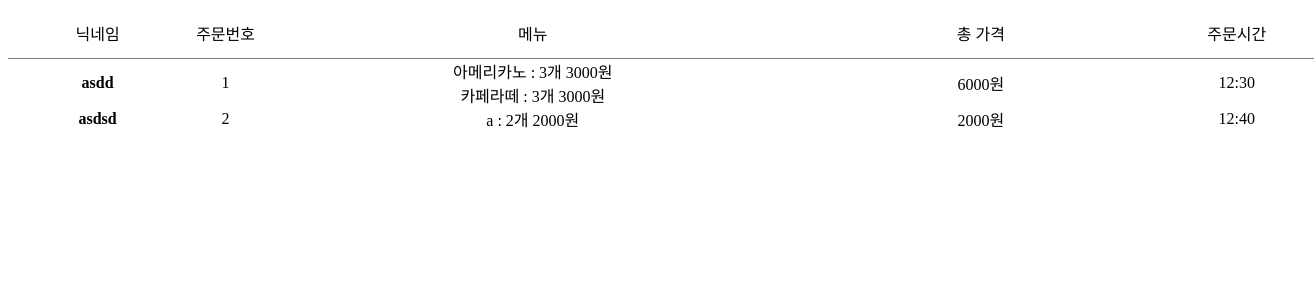
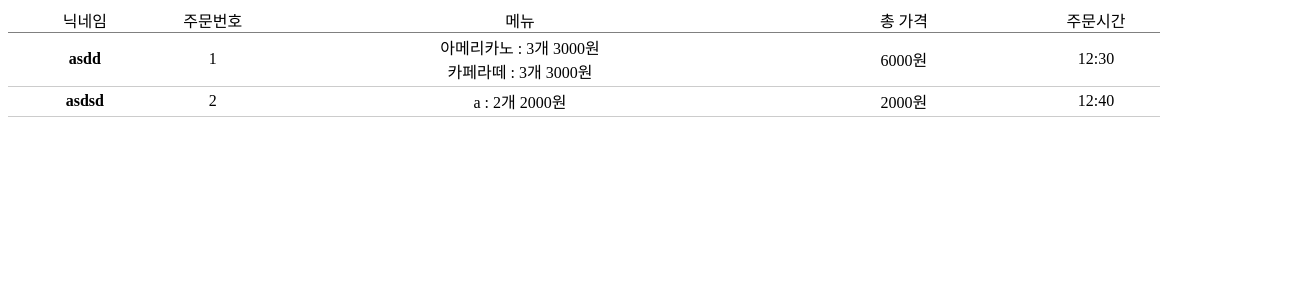
Before and after one commit to HACKY-TALKY-2/T7_FE, a React (Vite) app: page /orderlist1 in a window 1280 px wide. Shown: the top 300 px of the page, 1314 px wide, since content can reach past the window. Built offline with nearby package versions, Linux system fonts and the light colour scheme.

Commit message:
feat: sort

```diff
--- a/src/pages/Flex.css
+++ b/src/pages/Flex.css
@@ -33,10 +33,12 @@
 } */
 
 .FlexList {
+  padding: 0.3vh 0 0.3vh 0;
   display: flex;
   /* flex-direction: column; */
   align-items: center;
   justify-content: center;
+  border-bottom: 1px solid #ccc;
 }
 
 .nickname {
@@ -56,7 +58,7 @@
 }
 
 .totalCost {
-  width: 30vw;
+  width: 20vw;
 }
 
 .ordertime {
--- a/src/pages/OrderList.css
+++ b/src/pages/OrderList.css
@@ -38,9 +38,9 @@
   display: flex;
   flex-direction: row;
   border-bottom: solid 1.5px gray;
-  padding: 1vw;
   align-items: center;
-  justify-content: center;
+  justify-content: baseline;
+  padding: 0px;
 }
 .nn {
   width: 12vw;
@@ -52,7 +52,7 @@
   width: 40vw;
 }
 .tc {
-  width: 30vw;
+  width: 20vw;
 }
 .ot {
   width: 10vw;
```
